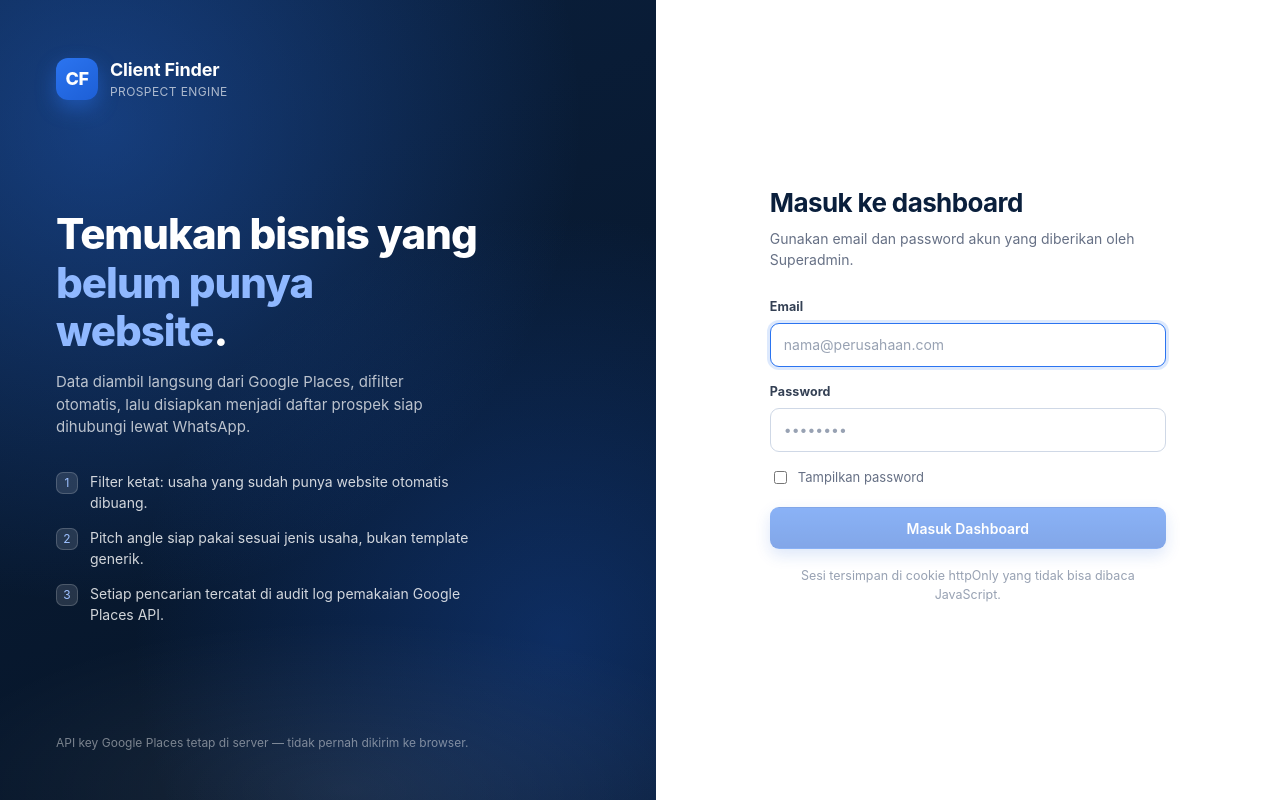
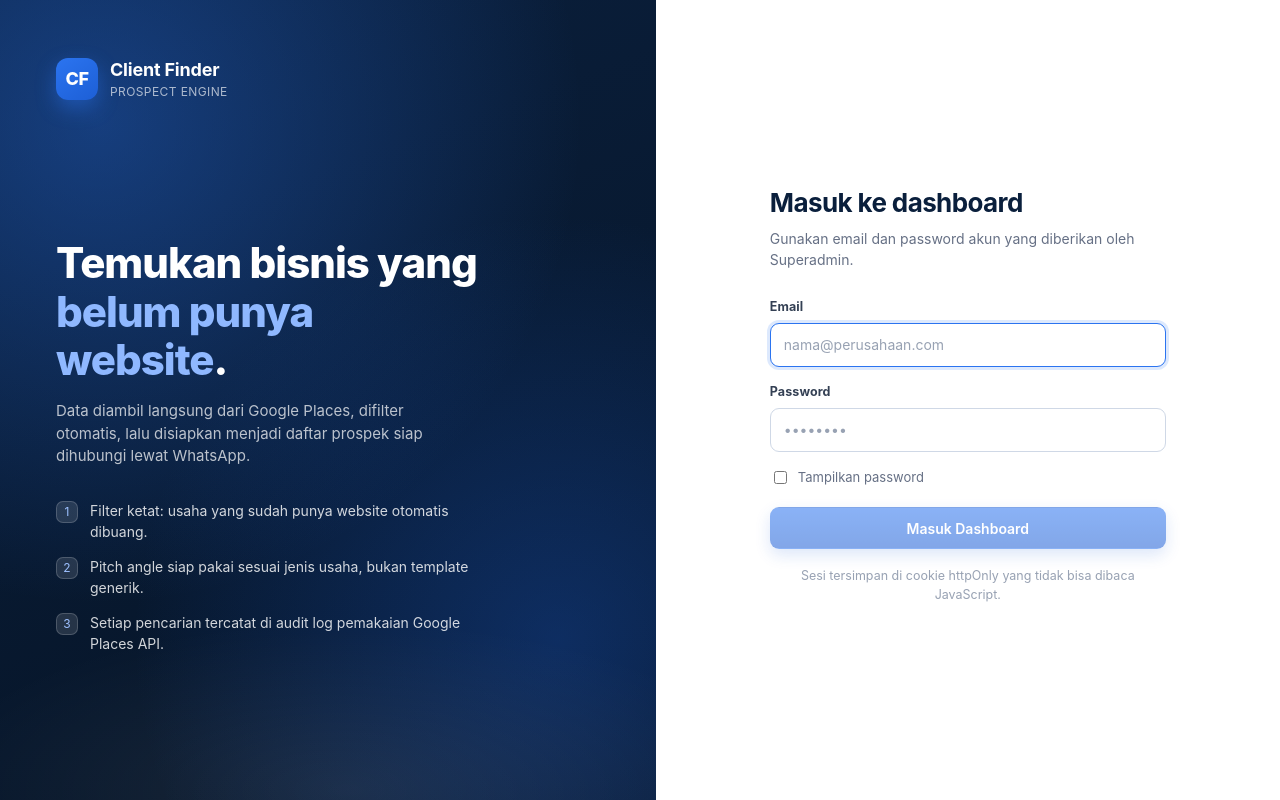
Before and after one commit to SmittyWerbenn/client-finder, a Next.js app: page /login in a window 1280 px wide. Built offline with nearby package versions, Linux system fonts and the light colour scheme; no server answers.

Commit message:
refactor(login): hapus teks catatan API key server di panel brand

```diff
--- a/app/globals.css
+++ b/app/globals.css
@@ -185,10 +185,8 @@ button {
   margin-top: 1px;
 }
 
-.auth-foot {
-  font-size: 12px;
-  color: rgba(255, 255, 255, 0.45);
-  margin-top: 40px;
+.auth-copy {
+  margin: auto 0;
 }
 
 .auth-main {
--- a/app/login/page.tsx
+++ b/app/login/page.tsx
@@ -26,7 +26,7 @@ export default async function LoginPage({
           </div>
         </div>
 
-        <div>
+        <div className="auth-copy">
           <h2 className="auth-headline">
             Temukan bisnis yang <span>belum punya website</span>.
           </h2>
@@ -49,8 +49,6 @@ export default async function LoginPage({
             </li>
           </ul>
         </div>
-
-        <div className="auth-foot">API key Google Places tetap di server — tidak pernah dikirim ke browser.</div>
       </aside>
 
       <main className="auth-main">
```
